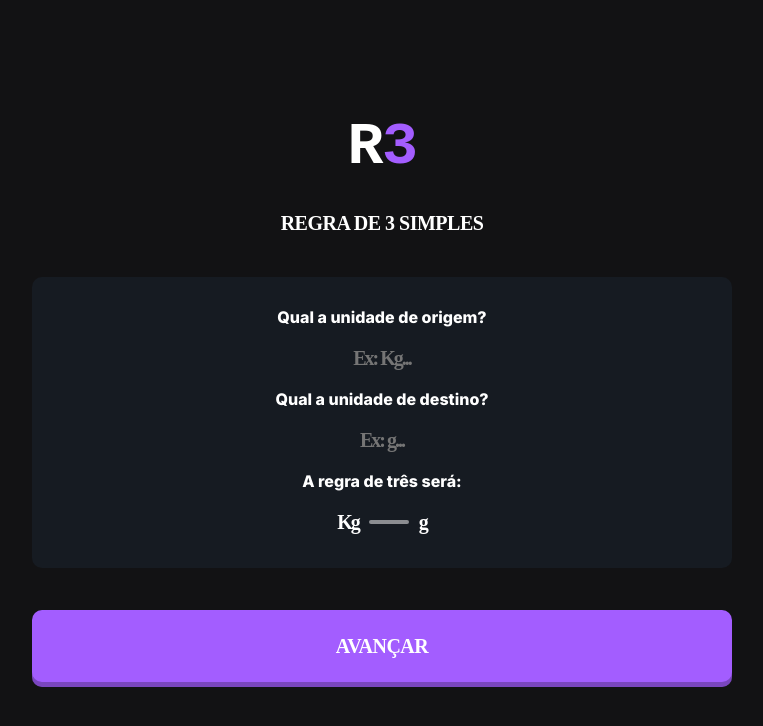
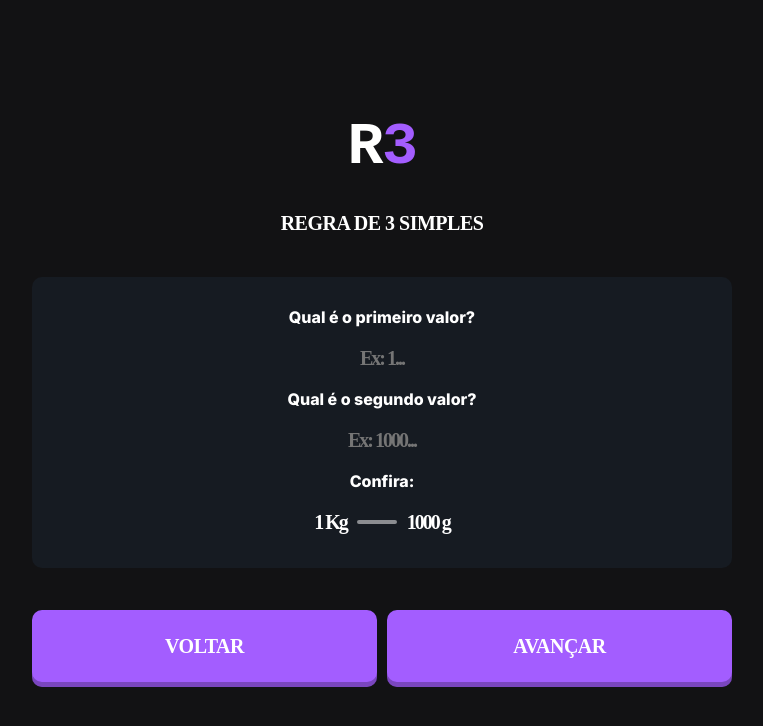
Before and after one commit to AllanDutra/rule-of-three, a React (Vite) app: page / in a window 1280 px wide. Shown: the top 726 px of the page, without its empty margins (258-1021 px from the left). Built offline with nearby package versions, Linux system fonts and the light colour scheme; a web font is replaced by a local one.

Commit message:
feat: finish stage two

```diff
--- a/src/App.tsx
+++ b/src/App.tsx
@@ -1,5 +1,6 @@
 import { AppLogo } from "./components/app-logo";
 import { StageOne } from "./components/stage-one";
+import { StageTwo } from "./components/stage-two";
 import { Title } from "./components/title";
 import { GlobalStyle } from "./shared/global/global-style";
 
@@ -12,7 +13,9 @@ function App() {
 
       <Title />
 
-      <StageOne />
+      {/* <StageOne /> */}
+
+      <StageTwo />
     </>
   );
 }
--- /dev/null
+++ b/src/components/button-container/index.tsx
@@ -0,0 +1,12 @@
+import { ReactNode } from "react"
+import { StyledButtonContainer } from "./styles";
+
+interface IButtonContainerProps {
+    children: ReactNode;
+}
+
+export function ButtonContainer({children}: IButtonContainerProps){
+    return <StyledButtonContainer>
+        {children}
+    </StyledButtonContainer>
+}
--- /dev/null
+++ b/src/components/button-container/styles.ts
@@ -0,0 +1,8 @@
+import styled from "styled-components";
+
+export const StyledButtonContainer = styled.div`
+    display: flex;
+    align-items: center;
+    gap: 0.625em;
+    width: 100%;
+`;
--- a/src/components/button/styles.ts
+++ b/src/components/button/styles.ts
@@ -1,6 +1,7 @@
 import styled from "styled-components";
 
 export const StyledButton = styled.button`
+  width: 100%;
   outline: none;
   border: none;
   border-radius: 10px;
--- a/src/components/input/index.tsx
+++ b/src/components/input/index.tsx
@@ -1,5 +1,9 @@
 import { StyledInput } from "./styles";
 
-export function Input() {
-  return <StyledInput type="text" />;
+interface IInputProps extends React.DetailedHTMLProps<React.InputHTMLAttributes<HTMLInputElement>, HTMLInputElement> {
+
 }
+
+export function Input({...rest}: IInputProps) {
+  return <StyledInput type="text" {...rest} />;
+}
--- a/src/components/stage-one/index.tsx
+++ b/src/components/stage-one/index.tsx
@@ -1,7 +1,7 @@
 import { Button } from "../button";
 import { Content } from "../content";
+import { Input } from "../input";
 import { InputContainer } from "../input-container";
-import { StyledInput } from "../input/styles";
 import { Label } from "../label";
 import { RuleOfThreeExample } from "../rule-of-three-example";
 
@@ -11,12 +11,12 @@ export function StageOne() {
       <Content>
         <InputContainer>
           <Label title="Qual a unidade de origem?" />
-          <StyledInput placeholder="Ex: Kg..." />
+          <Input autoFocus placeholder="Ex: Kg..." />
         </InputContainer>
 
         <InputContainer>
           <Label title="Qual a unidade de destino?" />
-          <StyledInput placeholder="Ex: g..." />
+          <Input placeholder="Ex: g..." />
         </InputContainer>
 
         <InputContainer>
--- /dev/null
+++ b/src/components/stage-two/index.tsx
@@ -0,0 +1,36 @@
+import { Button } from "../button";
+import { ButtonContainer } from "../button-container";
+import { Content } from "../content";
+import { Input } from "../input";
+import { InputContainer } from "../input-container";
+import { Label } from "../label";
+import { RuleOfThreeExample } from "../rule-of-three-example";
+
+export function StageTwo() {
+    return (
+        <>
+            <Content>
+                <InputContainer>
+                    <Label title="Qual é o primeiro valor?" />
+                    <Input autoFocus placeholder="Ex: 1..." />
+                </InputContainer>
+
+                <InputContainer>
+                    <Label title="Qual é o segundo valor?" />
+                    <Input placeholder="Ex: 1000..." />
+                </InputContainer>
+
+                <InputContainer>
+                    <Label title="Confira:" />
+                    <RuleOfThreeExample valueOne="1 Kg" valueTwo="1000 g" />
+                </InputContainer>
+            </Content>
+
+            <ButtonContainer>
+                <Button title="Voltar" />
+
+                <Button title="Avançar" />
+            </ButtonContainer>
+        </>
+    )
+}
```
